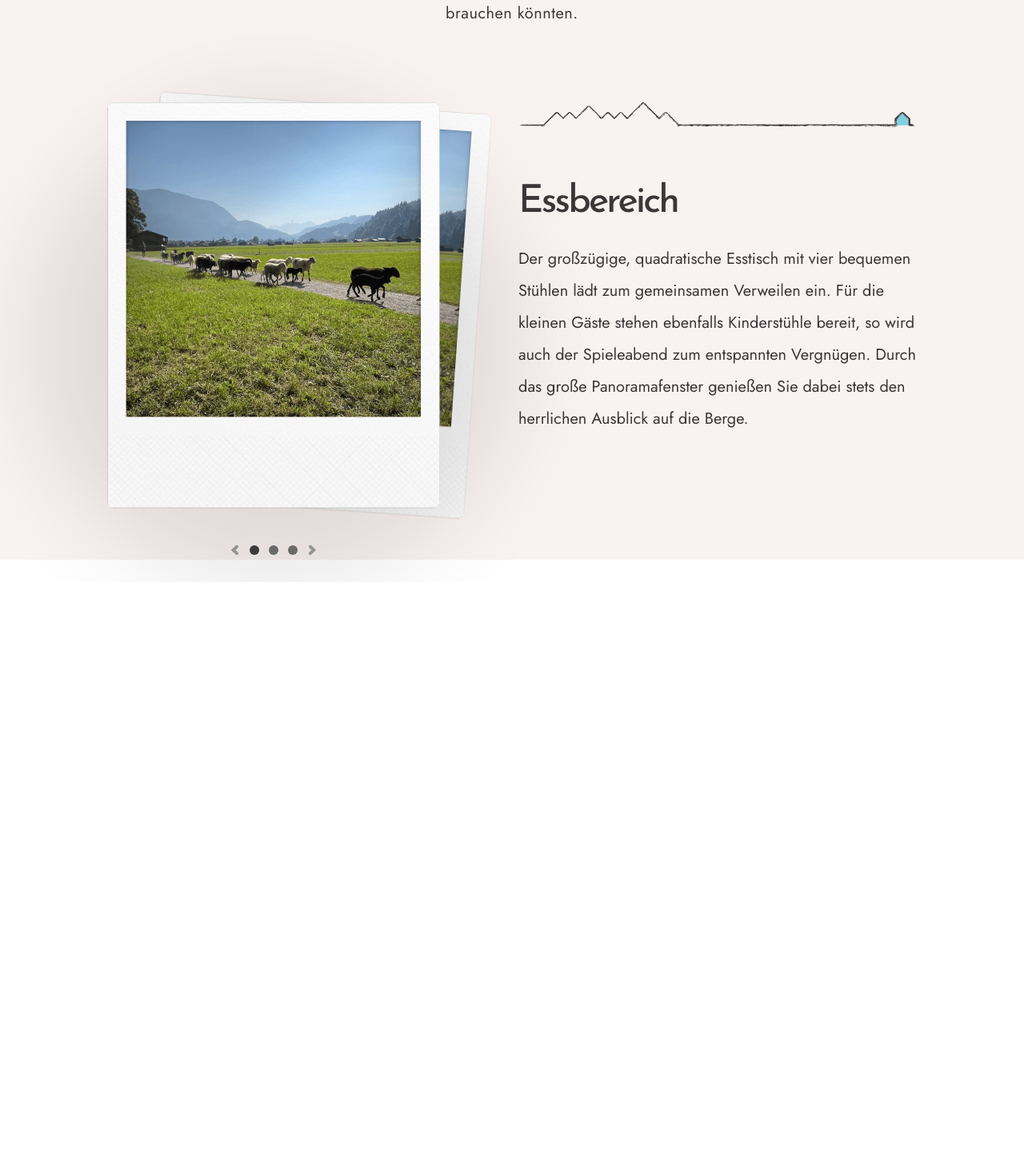
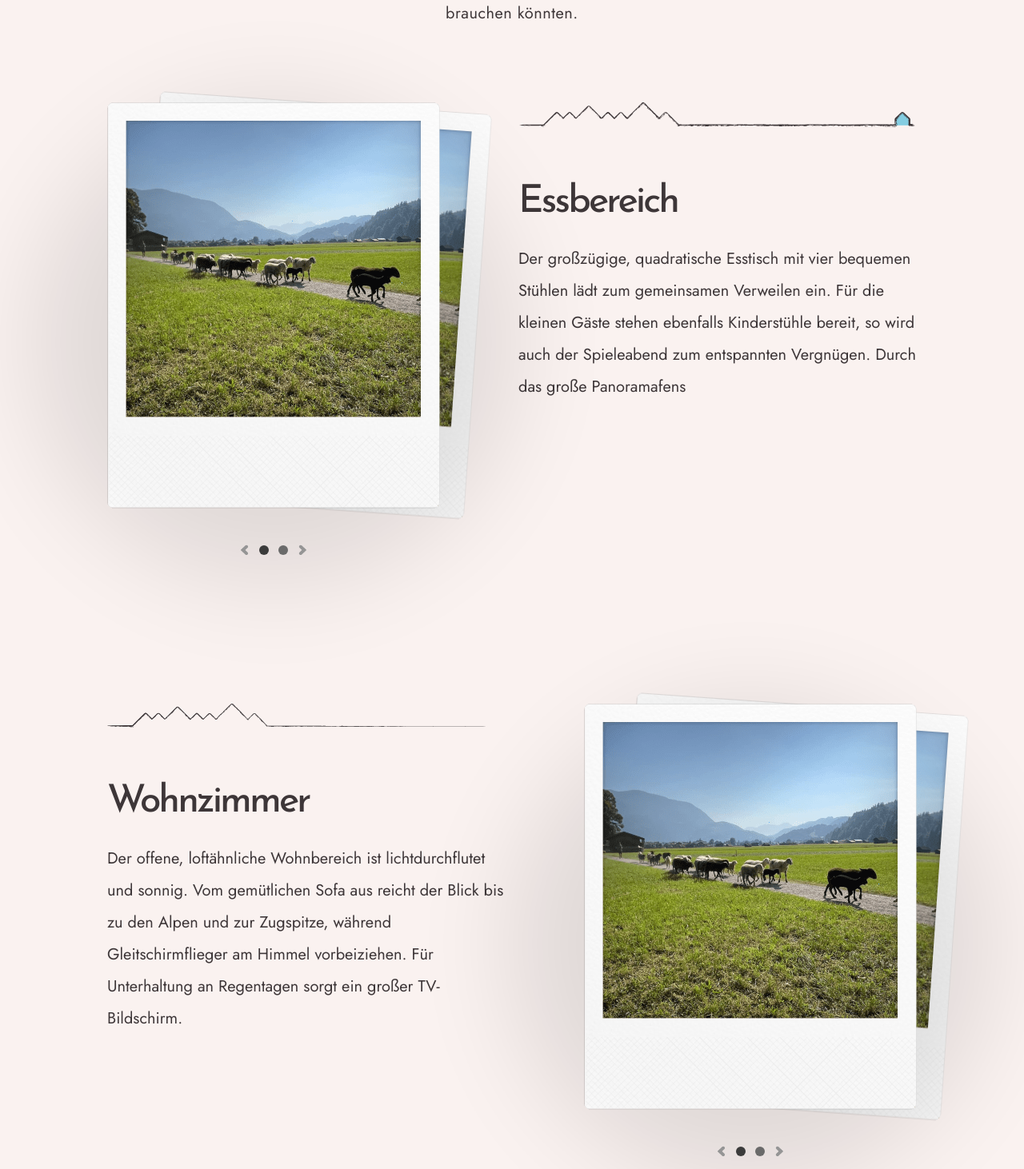
Before and after one commit to AlexanderBraatz/airbnb-integration-rental-booking_25, a Next.js app: page / in a window 1280 px wide. Shown: the part 128-1590 px from the top of the page at 80% size. Before the commit the page ends 856 px from the top, so only its background shows below. Built offline with nearby package versions, Linux system fonts and the light colour scheme; a web font is replaced by a local one.

Commit message:
feat: add rooms map

```diff
--- a/components/sections/rooms.jsx
+++ b/components/sections/rooms.jsx
@@ -4,7 +4,58 @@ import dinningArea from "@/public/images/InUse/Polaroid-sheep-no-drop-min.png";
 import arrowLeft from "@/public/icons/arrow-left.svg";
 import arrowRight from "@/public/icons/arrow-right.svg";
 import adornmentHouse from "@/public/icons/adornment-house.svg";
+import adornmentTaper from "@/public/icons/adornment-taper.svg";
 
+const content = [
+  {
+    adornmentWithHouse: true,
+    inReverseOrder: false,
+    heading: "Essbereich",
+    paragraph:
+      "Der großzügige, quadratische Esstisch mit vier bequemen Stühlen lädt zum gemeinsamen Verweilen ein. Für die kleinen Gäste stehen ebenfalls Kinderstühle bereit, so wird auch der Spieleabend zum entspannten Vergnügen. Durch das große Panoramafens",
+    images: [dinningArea, dinningArea],
+  },
+  {
+    adornmentWithHouse: false,
+    inReverseOrder: true,
+    heading: "Wohnzimmer",
+    paragraph:
+      "Der offene, loftähnliche Wohnbereich ist lichtdurchflutet und sonnig. Vom gemütlichen Sofa aus reicht der Blick bis zu den Alpen und zur Zugspitze, während Gleitschirmflieger am Himmel vorbeiziehen. Für Unterhaltung an Regentagen sorgt ein großer TV-Bildschirm.",
+    images: [dinningArea, dinningArea],
+  },
+  {
+    adornmentWithHouse: false,
+    inReverseOrder: false,
+    heading: "Schlafzimmer   Eins",
+    paragraph:
+      "Das größere der beiden Schlafzimmer bietet viel Raum zum Entspannen und Zurückziehen. Ein komfortables Kingsize-Bett mit 220 cm Länge sorgt für erholsamen Schlaf, und vom Zimmer aus führt der Zugang direkt auf den zweiten Balkon – ideal für einen ruhigen Start in den Tag.",
+    images: [dinningArea, dinningArea],
+  },
+  {
+    adornmentWithHouse: false,
+    inReverseOrder: true,
+    heading: "Schlafzimmer   Zwei",
+    paragraph:
+      "Das zweite Schlafzimmer – liebevoll „blaues Zimmer“ genannt – ist ebenso großzügig gestaltet und mit einer gemütlichen Leseecke ausgestattet. Auch hier erwartet euch ein komfortables Kingsize-Bett für erholsame Nächte. Vom Zimmer aus gelangt ihr direkt auf den zweiten Balkon und könnt den Blick ins Freie genießen.",
+    images: [dinningArea, dinningArea],
+  },
+  {
+    adornmentWithHouse: false,
+    inReverseOrder: false,
+    heading: "Zwei   großzügige   Balkons",
+    paragraph:
+      "Zeit zum Entspannen und Auftanken – ob beim Frühstück, Mittag- oder Abendessen - auf dem sonnigen Süd- oder dem gemütlichen Westbalkon im Deckchair, hier kommt ihr auf jeden Fall zur Ruhe. Das Daybed ist ein idealer Ort für ein Nickerchen oder eine Lesepause. Auch im Winter…",
+    images: [dinningArea, dinningArea],
+  },
+  {
+    adornmentWithHouse: false,
+    inReverseOrder: true,
+    heading: "Offene  Küche",
+    paragraph:
+      "Viel Platz zum Wohlfühlen: Das Bad ist großzügig gestaltet und mit Badewanne, Dusche und Doppelwaschtisch ausgestattet Nach einer langen Wanderung oder einem Skitag lädt es zum Entspannen und Auftanken ein.",
+    images: [dinningArea, dinningArea],
+  },
+];
 export default function Rooms() {
   return (
     <div className="bg-q-background flex flex-col items-center justify-center">
@@ -19,13 +70,17 @@ export default function Rooms() {
         Die Wohnung ist mit Sorgfalt eingerichtet und bietet ihn alles was sie
         für einen Urlaub brauchen könnten.
       </p>
-      <div className="flex w-[1012px] justify-between">
+      {content.map((room, index) => (
+        <div
+          key={index}
+          className={`flex w-[1012px] ${room.inReverseOrder ? "flex-row-reverse" : ""} mb-45 justify-between`}
+        >
           <div className="flex flex-col">
             <div className="relative mb-10 h-[508px] w-[416px]">
               <Image
                 className="absolute left-12 rotate-4"
                 alt="Polaroid of the Living room"
-              src={dinningArea}
+                src={room.images[0]}
                 width={416}
                 height={508}
                 quality={100}
@@ -34,7 +89,7 @@ export default function Rooms() {
               <Image
                 className="absolute"
                 alt="Polaroid of the Living room"
-              src={dinningArea}
+                src={room.images[1]}
                 width={416}
                 height={508}
                 quality={100}
@@ -48,15 +103,13 @@ export default function Rooms() {
                   src={arrowLeft}
                 />
               </button>
+              {room.images.map((image, index) => (
                 <div className="flex h-6 w-6 items-center justify-center">
-              <div className="h-3 w-3 rounded-full bg-neutral-700"></div>
+                  <div
+                    className={`${index === 0 ? "bg-neutral-700" : "bg-neutral-500"} h-3 w-3 rounded-full bg-neutral-500`}
+                  ></div>
                 </div>
-            <div className="flex h-6 w-6 items-center justify-center">
-              <div className="h-3 w-3 rounded-full bg-neutral-500"></div>
-            </div>
-            <div className="flex h-6 w-6 items-center justify-center">
-              <div className="h-3 w-3 rounded-full bg-neutral-500"></div>
-            </div>
+              ))}
               <button className="flex h-6 w-6 items-center justify-center">
                 <Image
                   alt="arrow right "
@@ -71,21 +124,18 @@ export default function Rooms() {
               <Image
                 alt="adornment"
                 // className="bg-neutral-400"
-              src={adornmentHouse}
+                src={room.adornmentWithHouse ? adornmentHouse : adornmentTaper}
               />
             </div>
             <h4 className="font-reem-kufi text-q-text-dark-700 mb-8 text-5xl/12 tracking-[-3px]">
-            Essbereich
+              {room.heading}
             </h4>
             <p className="font-jost text-q-text-dark-700 max-w-[498px] text-xl/10">
-            Der großzügige, quadratische Esstisch mit vier bequemen Stühlen lädt
-            zum gemeinsamen Verweilen ein. Für die kleinen Gäste stehen
-            ebenfalls Kinderstühle bereit, so wird auch der Spieleabend zum
-            entspannten Vergnügen. Durch das große Panoramafenster genießen Sie
-            dabei stets den herrlichen Ausblick auf die Berge.
+              {room.paragraph}
             </p>
           </div>
         </div>
+      ))}
     </div>
   );
 }
```
Lines whose indentation alone changed are shown as unchanged.
